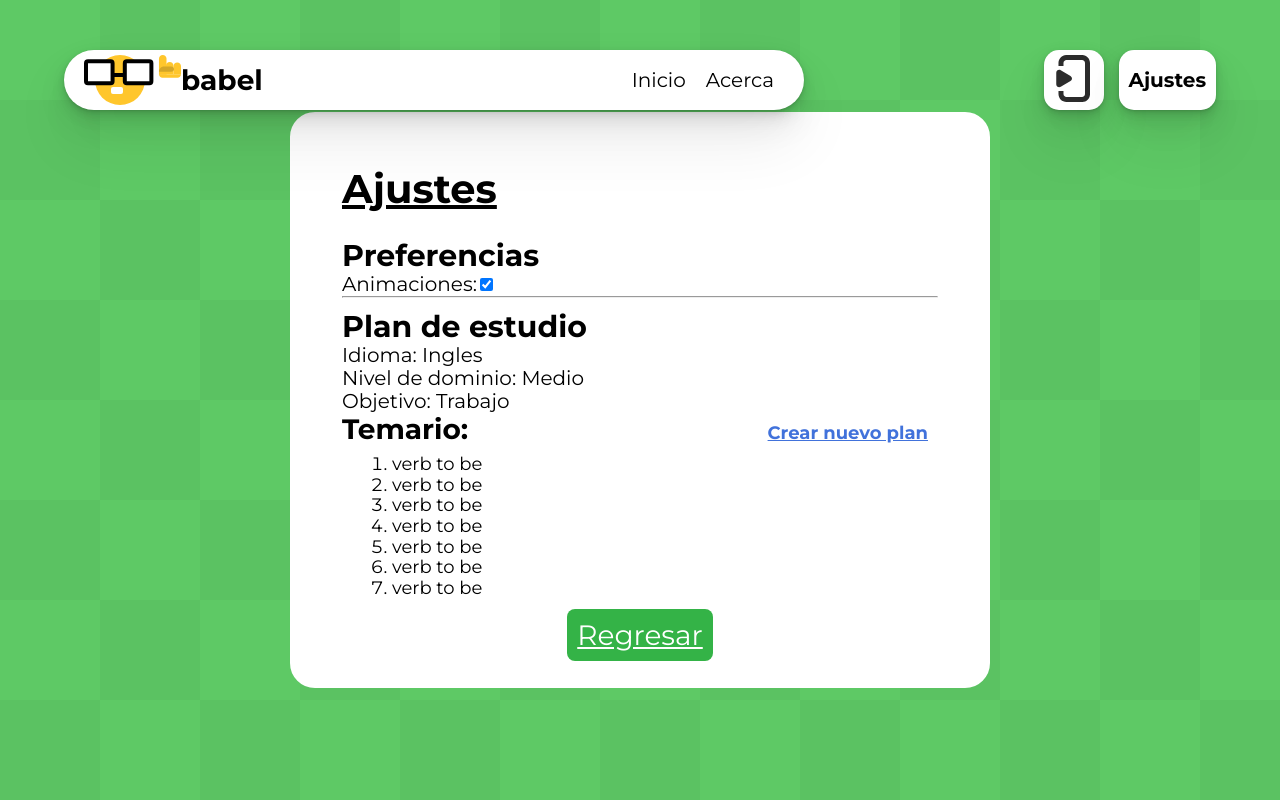
After one commit to Manuel-2/babel, a PHP site: page /views/settings.html in a window 1280 px wide. The commit adds this page. Run offline with PHP 8.4, Linux system fonts and the light colour scheme.

Commit message:
ajustes acerca

```diff
--- a/public/styles/babel.css
+++ b/public/styles/babel.css
@@ -92,6 +92,11 @@ h4 {
 
 }
 
+/* Utility */
+.hidden{
+  display: none;
+}
+
 
 /*BG and colors */
 .bg-clear {
@@ -133,14 +138,16 @@ h4 {
 
 /* Buttons */
 button,
-.buutton {
+.button {
   cursor: pointer;
-  transition: transform 200ms;
+  transition: transform 0.2s;
+  transform: scale(1);
 }
 
 button:hover,
 .button:hover {
-  transform: scale(1.05);
+  transition: transform 0.2s;
+  transform: scale(1.1);
 }
 
 
@@ -208,6 +215,10 @@ header>div {
 header a {
   text-decoration: none;
   color: var(--dark);
+}
+
+header>.header-left>div:nth-child(2) a:hover {
+  text-decoration: underline;
 }
 
 .header-left {
--- /dev/null
+++ b/public/styles/settings.css
@@ -0,0 +1,53 @@
+body {
+  background-image: url('../imgs/CheckboardPatternGreen.svg');
+  padding: 10px;
+}
+
+main {
+  width: 100%;
+}
+
+article {
+  margin: 0 auto;
+  max-width: 700px;
+  border: solid 2px var(--clear);
+  border-radius: 25px;
+  color: var(--dark);
+  background-color: var(--clear);
+  padding: 25px 50px;
+}
+
+article h1{
+  text-decoration: underline;
+}
+
+article a{
+  color: black;
+}
+
+#return {
+  display: block;
+  width: fit-content;
+  margin: 10px auto;
+  margin-bottom: 0;
+  color: var(--clear);
+}
+
+h3{
+  display: flex;
+  justify-content: space-between;
+  align-items: baseline;
+}
+
+#setup{
+  color: var(--blue);
+  display: inline-block;
+}
+
+ol{
+  padding-left: 50px;
+}
+
+ol{
+  padding-left: 50px;
+}
--- /dev/null
+++ b/views/settings.html
@@ -0,0 +1,89 @@
+<!DOCTYPE html>
+<html lang="es">
+
+<head>
+  <meta charset="UTF-8">
+  <meta name="viewport" content="width=device-width, initial-scale=1">
+  <title> Babel | Ajustes</title>
+
+  <link rel="preconnect" href="https://fonts.googleapis.com">
+  <link rel="preconnect" href="https://fonts.gstatic.com" crossorigin>
+  <link href="https://fonts.googleapis.com/css2?family=Montserrat:ital,wght@0,100..900;1,100..900&display=swap"
+    rel="stylesheet">
+  <link href="../public/styles/normalize.css" rel="stylesheet">
+  <link href="../public/styles/babel.css" rel="stylesheet">
+
+  <!-- estillos especificos de esta vista  -->
+  <link href="../public/styles/settings.css" rel="stylesheet">
+</head>
+
+<body>
+
+  <header class="header">
+    <div class="header-left soft-shadow">
+      <div>
+        <a class="header-logo" href="dashboard.html">
+          <img src="../public/imgs/Logo.svg" alt="">
+          <h3 class="h3">babel</h3>
+        </a>
+      </div>
+      <div>
+        <ul>
+          <li><a class="h4" href="./dashboard.html">Inicio</a></li>
+          <li><a class="h4" href="./about.html">Acerca</a></li>
+        </ul>
+      </div>
+      <div class="burger-container">
+        <label for="burger-check" class="burger"></label>
+        <input type="checkbox" id="burger-check">
+        <nav class="burger-nav soft-shadow h4">
+          <ul>
+            <li><a href="dashboard.html">Inicio</a></li>
+            <li><a href="about.html">Acerca</a></li>
+            <li><a href="index.html">Cerrar Sesíon</a></li>
+            <li><a href="settings.html">Ajustes</a></li>
+          </ul>
+        </nav>
+      </div>
+    </div>
+
+    <div class="header-rigth">
+      <button type="button" class="soft-shadow"><img src="../public/imgs/Logout Icon.svg" alt=""></button>
+      <a href="#" class="soft-shadow h4 button">Ajustes</a>
+    </div>
+  </header>
+
+  <main>
+    <article>
+      <h1>Ajustes</h1>
+      <form>
+        <h2>Preferencias</h2>
+        <label for="reduce-motions-input" class="h4">Animaciones:</label>
+        <input id="reduce-motions-input" type="checkbox" name="" value="" checked class="h4">
+      </form>
+      <hr>
+      <br>
+      <h2>Plan de estudio
+      </h2>
+      <p class="h4">Idioma: Ingles</p>
+      <p class="h4">Nivel de dominio: Medio</p>
+      <p class="h4">Objetivo: Trabajo</p>
+      <h3>Temario:
+        <a id='setup' href="./dashboard.html" class="main-button paragraph button">Crear nuevo plan</a>
+      </h3>
+      <ol>
+        <li class="paragraph">verb to be</li>
+        <li class="paragraph">verb to be</li>
+        <li class="paragraph">verb to be</li>
+        <li class="paragraph">verb to be</li>
+        <li class="paragraph">verb to be</li>
+        <li class="paragraph">verb to be</li>
+        <li class="paragraph">verb to be</li>
+      </ol>
+
+      <a id='return' href="./index.html" class="main-button h3 bg-green button">Regresar</a>
+    </article>
+  </main>
+</body>
+
+</html>
```
Also changed, not shown: components/header.html (added, +33 -0 lines), public/styles/about.css (added, +34 -0 lines), public/styles/dashboard.css (+11 -2 lines), views/about.html (added, +73 -0 lines), views/dashboard.html (+6 -6 lines), views/index.html (+4 -4 lines).
